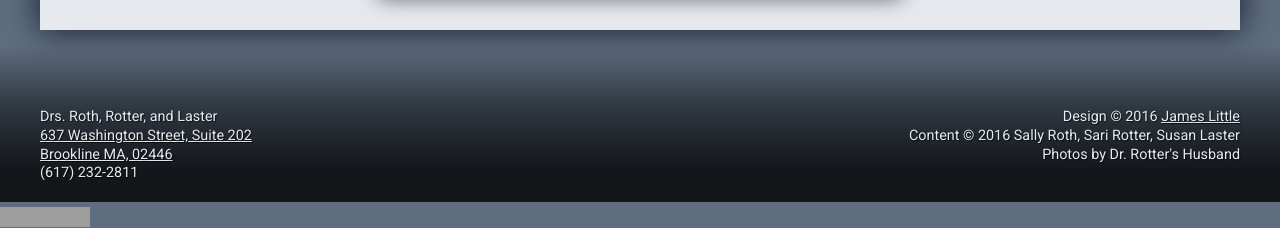
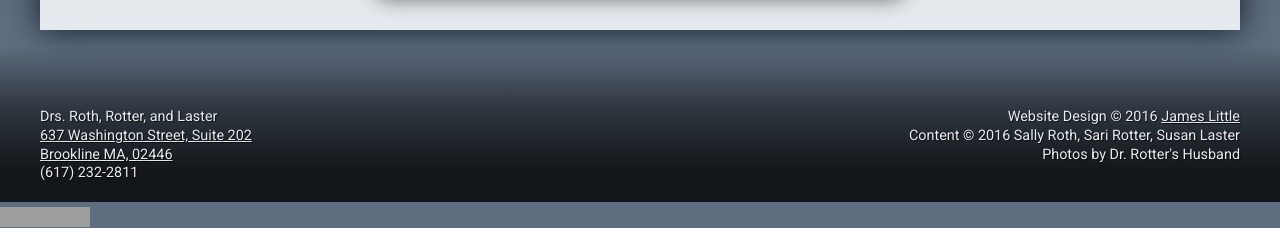
Before and after one commit to jameslittle230/rothrotterlaster, a Jekyll site: the page built from index.html, in a window 1280 px wide. Shown: the part 1559-1787 px from the top of the page. Built offline with Jekyll 4.4.1, drawn with Linux system fonts in a browser that asks for light colours; nearby versions of some CDN libraries; some web fonts are replaced; comment, search, counter and statistics services are not loaded; grey boxes are pictures that could not be loaded.

Commit message:
Credit where credit is due

```diff
--- a/_includes/footer.html
+++ b/_includes/footer.html
@@ -6,7 +6,7 @@
         Brookline MA, 02446</a><br>
         (617) 232-2811</p>
 
-        <p class="page-footer__byline">Design &copy;
+        <p class="page-footer__byline">Website Design &copy;
             <script type="text/javascript">
               document.write(new Date().getFullYear());
             </script>
--- a/styles/sass/base.scss
+++ b/styles/sass/base.scss
@@ -47,6 +47,7 @@
     }
 }
 
+// https://css-tricks.com/examples/hrs/
 hr {
     margin-top: 1.3rem;
     border: 0;
```
Also changed, not shown: 1 other file.
